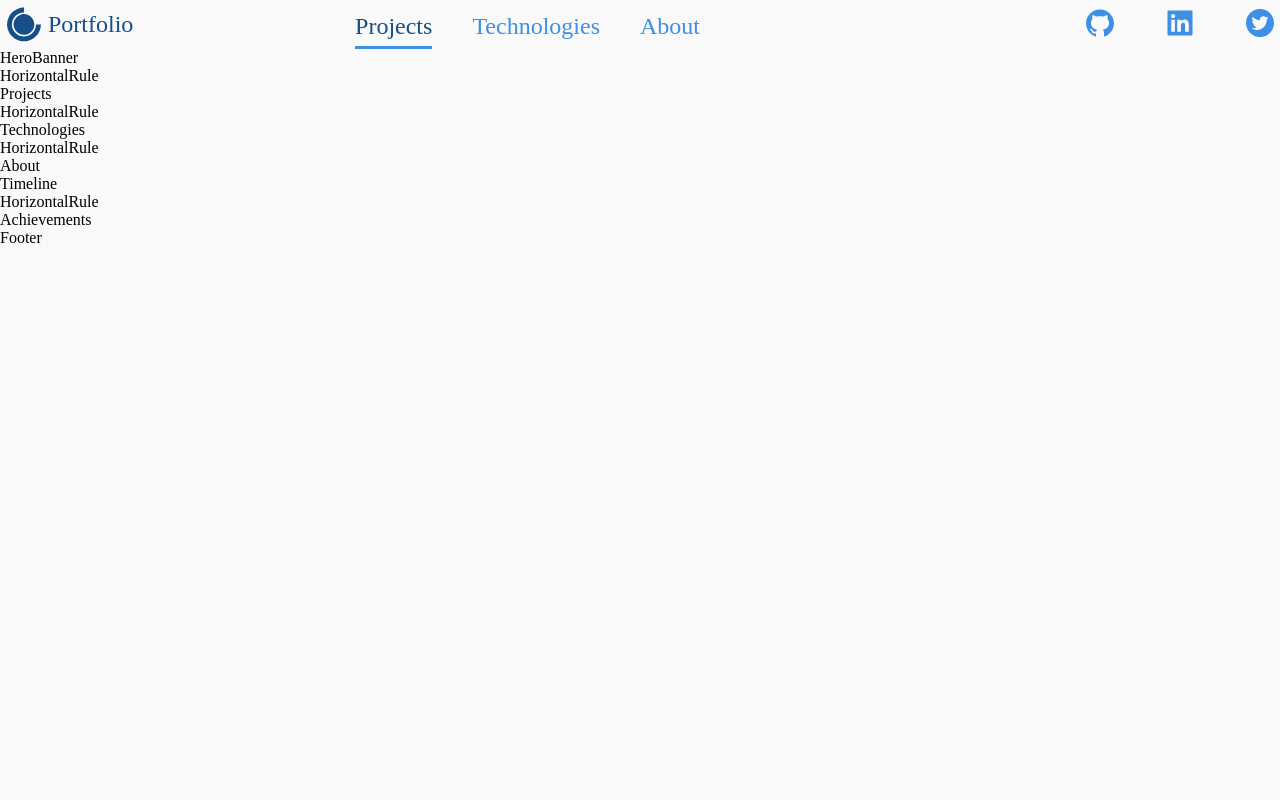
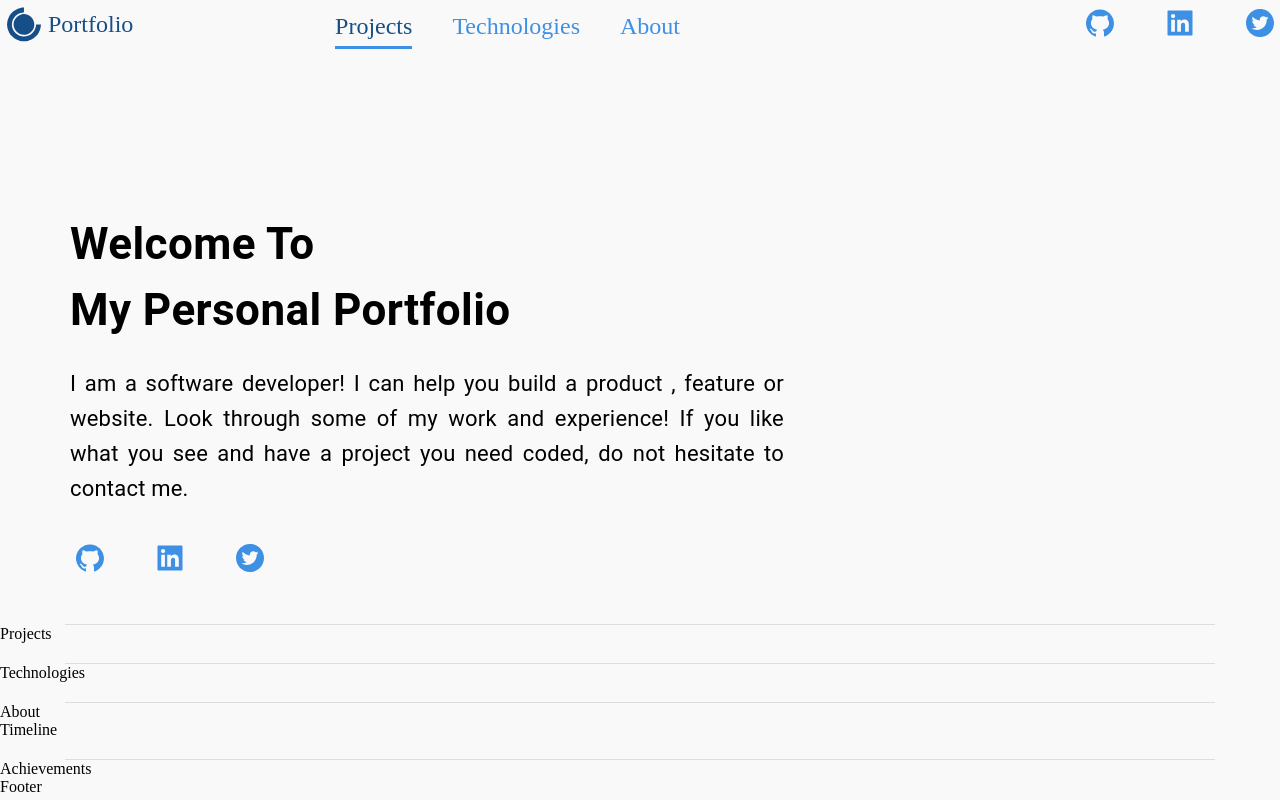
Before and after one commit to ndikumanaisaie/portfolio, a React (Create React App) app: page / in a window 1280 px wide. Built offline with nearby package versions, Linux system fonts and the light colour scheme.

Commit message:
Add heroBanner

```diff
--- a/src/components/HeroBanner.jsx
+++ b/src/components/HeroBanner.jsx
@@ -1,8 +1,71 @@
 /* eslint-disable no-unused-vars */
 import React from 'react';
 
+import {
+	Box, Stack, Typography, Button,
+} from '@mui/material';
+import { AiFillGithub, AiFillTwitterCircle, AiFillLinkedin } from 'react-icons/ai';
+
 const HeroBanner = () => (
-	<div>HeroBanner</div>
+	<Box
+		sx={{ mt: { lg: '112px', xs: '70px' }, ml: { sm: '50px' } }}
+		position ="relative"
+		p="20px"
+	>
+		<Typography
+			fontWeight={700}
+			mb="23px"
+			mt="30px"
+			sx={{ fontSize: { lg: '44px', xs: '40px' } }}
+		>
+        Welcome To <br />My Personal Portfolio
+		</Typography>
+
+		<Typography
+			className="intro"
+			fontSize="22px"
+			lineHeight="35px"
+			mb={4}
+		>
+        I am a software developer! I can help you build a product , feature or
+        website. Look through some of my work and experience! If you like what
+        you see and have a project you need coded, do not hesitate to contact
+        me.
+		</Typography>
+
+		<Stack
+			direction="row"
+			gap="40px"
+			fontSize="24px"
+			alignItems="flex-end"
+			marginTop="0.2rem"
+		>
+			<a
+				className="social-icon"
+				href='https://github.com/ndikumanaisaie'
+				target="_blank"
+				rel="noreferrer"
+			>
+				<AiFillGithub size="2rem" />
+			</a>
+			<a
+				className="social-icon"
+				href='https://www.linkedin.com/in/ndikumana-isaie-21166273'
+				target="_blank"
+				rel="noreferrer"
+			>
+				<AiFillLinkedin size="2rem" />
+			</a>
+			<a
+				className="social-icon"
+				href='https://twitter.com/Ndikuma38670724'
+				target="_blank"
+				rel="noreferrer"
+			>
+				<AiFillTwitterCircle size="2rem"/>
+			</a>
+		</Stack>
+	</Box>
 );
 
 export default HeroBanner;
--- a/src/components/HorizontalRule.jsx
+++ b/src/components/HorizontalRule.jsx
@@ -1,8 +1,21 @@
 /* eslint-disable no-unused-vars */
 import React from 'react';
+import { Box } from '@mui/material';
 
 const HorizontalRule = () => (
-	<div>HorizontalRule</div>
+	<Box
+		sx={{
+			ml: {
+				lg: '65px', md: '60px', sm: '60px', xs: '30px',
+			},
+			mr: {
+				lg: '65px', md: '60px', sm: '20px', xs: '30px',
+			},
+		}}
+		p="10px"
+		borderBottom= "1px solid #dcdddd"
+	>
+	</Box>
 );
 
 export default HorizontalRule;
--- a/src/components/burger-menu/StyledBurger.js
+++ b/src/components/burger-menu/StyledBurger.js
@@ -2,7 +2,7 @@ import styled from '@emotion/styled';
 
 const StyledBurger = styled.button`
   position: absolute;
-  top: 5%;
+  top: 1%;
   right: 2rem;
   display: flex;
   flex-direction: column;
@@ -22,7 +22,7 @@ const StyledBurger = styled.button`
   div {
     width: 2rem;
     height: 0.25rem;
-    background: ${({ open }) => (open ? '#164e87' : '#3d90e3')};
+    background: ${({ open }) => (open ? '#3d90e3' : '#164e87')};
     border-radius: 10px;
     transition: all 0.3s linear;
     position: relative;
--- a/src/components/burger-menu/StyledMenu.js
+++ b/src/components/burger-menu/StyledMenu.js
@@ -10,6 +10,7 @@ const StyledMenu = styled.nav`
   padding: 2rem;
   position: absolute;
   transition: transform 0.2s ease-in-out;
+  z-index: 1;
   top: 0;
   left: 0;
   @media (max-width: 768px) {
--- a/src/styles/style.css
+++ b/src/styles/style.css
@@ -30,6 +30,11 @@ body {
   text-decoration: underline;
 }
 
+.intro {
+  width: 100%;
+  text-align: justify;
+}
+
 @media screen and (min-width: 768px) {
   .menu-control-container {
     display: none !important;
@@ -46,7 +51,7 @@ body {
 
   .menu-item-container {
     display: flex;
-    gap: 380px;
+    gap: 50vh;
   }
 
   .portfolio-container {
@@ -55,4 +60,8 @@ body {
     gap: 40px;
     font-size: 24px;
   }
+
+  .intro {
+    width: 60%;
+  }
 }
```
